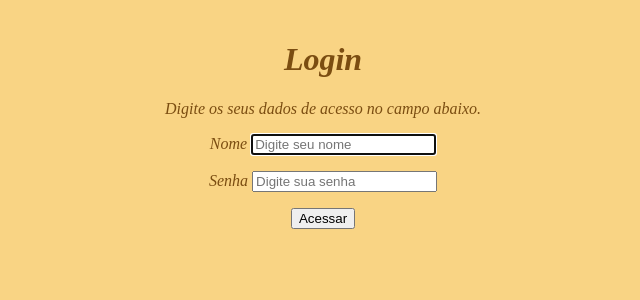
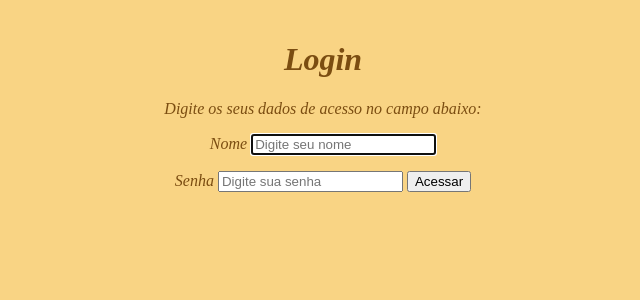
Before and after one commit to JJoaoV22/CartEca, a Flask app: page / in a window 1280 px wide. Shown: the top 300 px of the page, without its empty margins (317-957 px from the left). Run offline with Flask 3, Linux system fonts and the light colour scheme.

Commit message:
Update login.html

```diff
--- a/templates/login.html
+++ b/templates/login.html
@@ -1,24 +1,23 @@
+<!DOCTYPE html>
 <html>
 <head>
-	<meta charset="UTF-8">
+    <meta charset="UTF-8">
     <meta name="viewport" content="width=device-width, initial-scale=1.0">
     <title>Login</title>
     <link rel="stylesheet" href="./static/login.css">
 </head>
 <body>
-    <div class = "page">
-        <form method="POST" class="formLogin">
-            <h1>Login</h1>
-            <p>Digite os seus dados de acesso no campo abaixo.</p>
-            <label for='nome'>Nome</label>
-            <input type="nome" placeholder="Digite seu nome" autofocus="true" id="nome" name="nome" />
-            <P></P>
-            <label for="password">Senha</label>
-            <input type="password" placeholder="Digite sua senha"  id="senha" name="senha"/>
-            <P></P>
-            <input type="submit" value="Acessar" class="btn" />
+    <div class="page">
+        <form method="POST" class="formLogin" action="/login">
+            <h1 class="head">Login</h1>
+            <p class="para">Digite os seus dados de acesso no campo abaixo:</p>
+            <label for="nome">Nome</label>
+            <input type="text" placeholder="Digite seu nome" autofocus="true" id="nome" name="nome" class="text1"/>
+            <p></p>
+            <label for="senha">Senha</label>
+            <input type="password" placeholder="Digite sua senha" id="senha" name="senha" class="text2" />
+            <input type="submit" value="Acessar" class="btn-login" />
         </form>
     </div>
-
 </body>
 </html>
```
